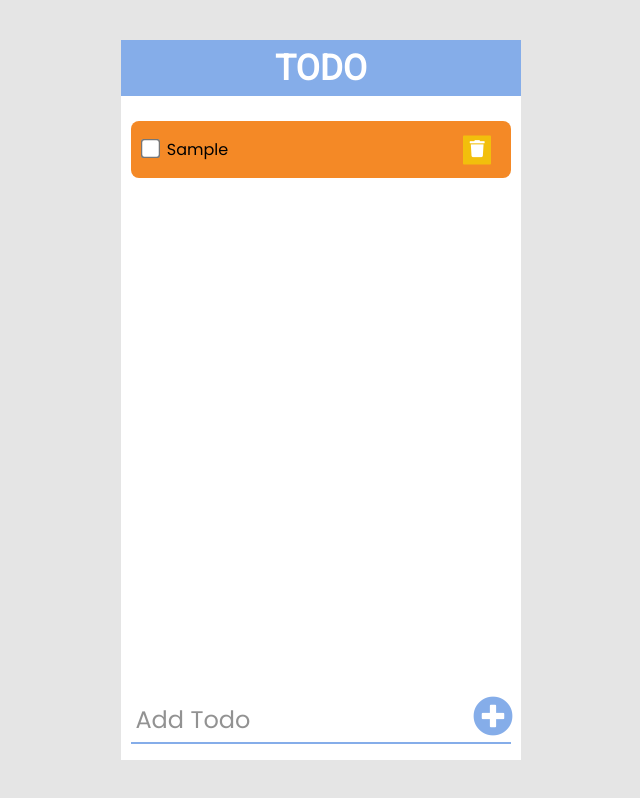
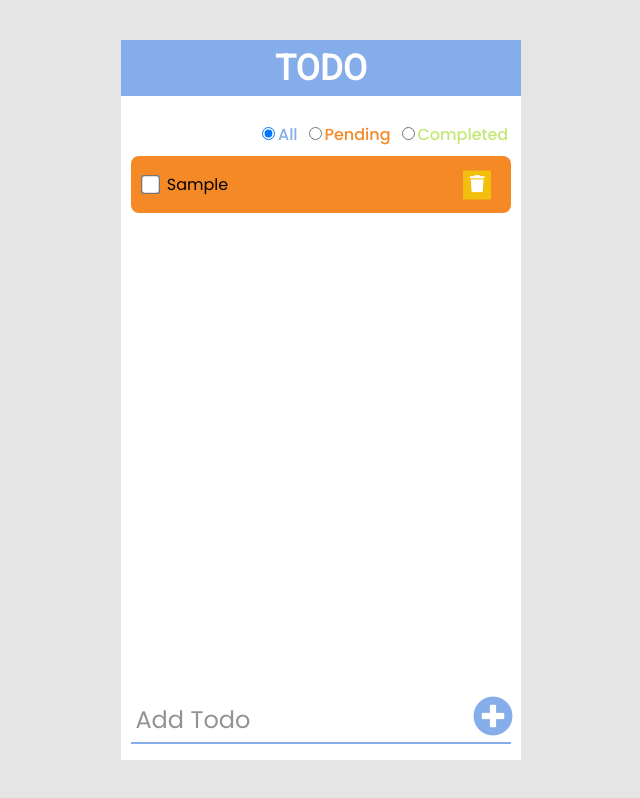
Before and after one commit to Pankaj455/React-TodoApp, a React (Create React App) app: page / in a window 1280 px wide. Both pictures are taken after typing "Sample" into the empty fields and a click on the button 812 px from the left and 716 px from the top of the page. Shown: the whole page, without its empty margins (319-959 px from the left). Built offline with nearby package versions, Linux system fonts and the light colour scheme.

Commit message:
implementing addTodos and removeTodo with localStorage api

```diff
--- a/public/index.html
+++ b/public/index.html
@@ -40,6 +40,7 @@
 
       To begin the development, run `npm start` or `yarn start`.
       To create a production bundle, use `npm run build` or `yarn build`.
+
     -->
 </body>
 
--- a/src/App.css
+++ b/src/App.css
@@ -25,6 +25,114 @@
     color: #fff;
     font-weight: 600;
     margin: 0.2em 0;
+    user-select: none;
+}
+
+.filter{
+    /* border: 1px solid black; */
+    text-align: end;
+    padding: 1.6em 0.8em 0.6em 0;
+}
+
+.font-wt{
+    font-weight: 500;
+}
+
+.form-check-label:nth-of-type(1){
+    color: #85ADE9;
+}
+.form-check-label:nth-of-type(2){
+    color: #F48926;
+}
+.form-check-label:nth-of-type(3){
+    color: #C3E875;
+}
+
+.form-check-label:nth-of-type(1),
+.form-check-label:nth-of-type(2)
+{
+    margin-right: 0.7em;
+}
+
+.form-check-input:nth-of-type(1),
+.form-check-input:nth-of-type(2),
+.form-check-input:nth-of-type(3)
+{
+    margin-right: 0.2em;
+}
+
+.todos-container{
+    /* border: 2px solid black; */
+    width: calc(100% - 20px);
+    height: calc(100% - 150px);
+    position: relative;
+    margin: 0 auto;
+    overflow-y: auto;
+}
+
+.short-msg{
+    position: absolute;
+    font-size: 18px;
+    top: 25%;
+    left: 3%;
+    color: rgba(0, 0, 0, 0.427);
+    font-weight: 500;
+    user-select: none;
+}
+
+.todos-container ul{
+    list-style: none;
+    /* border: 2px solid orange; */
+}
+
+.todo-item{
+    background-color: #F48926;
+    /* border: 2px solid blue; */
+    border-radius: 8px;
+    margin-bottom: 0.8em;
+    padding: 1em 3.5em 1em 0.8em;
+    position: relative;
+    display: flex;
+    justify-content: flex-start;
+}
+
+.complete{
+    background-color: #C3E875;
+}
+
+input[type="checkbox"]{
+    /* display: inline-block; */
+    transform: scale(1.5);
+    cursor: pointer;
+    margin-right: 10px;
+    align-self: center;
+}
+
+.trash-btn{
+    position: absolute;
+    font-size: 17px;
+    right: 20px;
+    top: 50%;
+    transform: translateY(-50%);
+    cursor: pointer;
+    padding: 0.1rem 0.4rem;
+    border-radius: 0.05em;
+    border: none;
+    outline: none;
+    background-color: rgba(241, 198, 9, 0.877);
+    color: white;
+}
+
+.trash-btn:hover{
+    background-color: transparent;
+}
+
+.trash-btn:active{
+    background-color: rgba(241, 198, 9, 0.877);
+}
+
+.trash-btn i{
+    pointer-events: none;
 }
 
 .add-todo{
@@ -47,6 +155,7 @@
 
 input::placeholder{
     color:rgba(0, 0, 0, 0.427);
+    user-select: none;
 }
 
 
@@ -72,52 +181,3 @@ input::placeholder{
 .add-todo button i:active{
     color: #85ADE9;
 }
-
-.todos-container{
-    /* border: 2px solid black; */
-    width: calc(100% - 20px);
-    height: calc(100% - 100px);
-    position: relative;
-    top: 25px;
-    margin: 0 auto;
-}
-
-.todos-container ul{
-    list-style: none;
-    /* border: 2px solid orange; */
-}
-
-.todo-item{
-    background-color: #F48926;
-    /* border: 2px solid blue; */
-    border-radius: 8px;
-    margin-bottom: 0.8em;
-    padding: 1em 0.8em;
-    position: relative;
-}
-
-.complete{
-    background-color: #C3E875;
-}
-
-input[type="checkbox"]{
-    /* display: inline-block; */
-    transform: scale(1.5);
-    cursor: pointer;
-    margin-right: 10px;
-}
-
-.trash-btn{
-    position: absolute;
-    font-size: 17px;
-    right: 20px;
-    top: 50%;
-    transform: translateY(-50%);
-    cursor: pointer;
-    padding: 0.1rem 0.4rem;
-    border-radius: 0.05em;
-    border: none;
-    outline: none;
-    background-color: rgba(241, 198, 9, 0.877);
-    color: white;
-}
--- a/src/App.js
+++ b/src/App.js
@@ -1,19 +1,49 @@
 import './App.css'
-import { useState } from 'react'
+import { useState, useEffect } from 'react'
 import Header from './components/Header'
 import AddTodos from './components/AddTodos'
 import Lists from './components/Lists'
+import Filter from './components/Filter'
 
 function App() {
   const [todos, setTodos] = useState([])
+  useEffect(() => {
+    let todolist = JSON.parse(localStorage.getItem('todos')) ?
+      JSON.parse(localStorage.getItem('todos'))
+      : []
+    setTodos(todolist)
+  }, [])
+
   function addTodos(todo) {
+    if (localStorage.getItem('todos')) {
+      const list = JSON.parse(localStorage.getItem('todos'))
+      list.push(todo)
+      localStorage.setItem('todos', JSON.stringify(list))
+    } else {
+      localStorage.setItem('todos', JSON.stringify([todo]))
+    }
     setTodos([...todos, todo])
   }
 
+  function removeTodo(id) {
+    const list = JSON.parse(localStorage.getItem('todos'))
+    list.splice(id, 1)
+    localStorage.setItem('todos', JSON.stringify(list))
+    setTodos(prevTodos => {
+      let updateTodos = [...prevTodos]
+      updateTodos.splice(id, 1)
+      return updateTodos
+    })
+  }
   return (
     <div className="container">
       <Header />
-      <Lists todos={todos} />
+      <Filter />
+      {
+        todos.length === 0 ?
+          <span className="short-msg">No Tasks To Do...</span>
+          : <Lists todos={todos} removeTodo={removeTodo} />
+      }
       <AddTodos addTodos={addTodos} />
     </div>
   );
--- /dev/null
+++ b/src/components/Filter.jsx
@@ -0,0 +1,36 @@
+import { useState } from "react"
+
+export default function Filter() {
+    const [option, setOption] = useState("All")
+    return (
+        <div className="filter">
+            <input className="form-check-input"
+                type="radio"
+                name="inlineRadioOptions"
+                value="All"
+                id="inlineRadio1"
+                checked={option === "All"}
+                onChange={e => setOption(e.target.value)}
+            />
+            <label className="form-check-label font-wt" htmlFor="inlineRadio1">All</label>
+            <input className="form-check-input"
+                type="radio"
+                name="inlineRadioOptions"
+                value="Pending"
+                id="inlineRadio2"
+                checked={option === "Pending"}
+                onChange={e => setOption(e.target.value)}
+            />
+            <label className="form-check-label font-wt" htmlFor="inlineRadio2">Pending</label>
+            <input className="form-check-input"
+                type="radio"
+                name="inlineRadioOptions"
+                value="Completed"
+                id="inlineRadio3"
+                checked={option === "Completed"}
+                onChange={e => setOption(e.target.value)}
+            />
+            <label className="form-check-label font-wt" htmlFor="inlineRadio3">Completed</label>
+        </div>
+    )
+}
--- a/src/components/Lists.jsx
+++ b/src/components/Lists.jsx
@@ -1,10 +1,12 @@
 import TodoItem from './TodoItem'
-export default function Lists({ todos }) {
+export default function Lists({ todos, removeTodo }) {
     return (
         <div className="todos-container">
             <ul>
                 {
-                    todos.map((todo, index) => <TodoItem key={index} todo={todo} />)
+                    todos.map((todo, index) =>
+                        <TodoItem key={index} id={index} todo={todo} removeTodo={removeTodo} />
+                    )
                 }
             </ul>
         </div>
--- a/src/components/TodoItem.jsx
+++ b/src/components/TodoItem.jsx
@@ -1,6 +1,6 @@
 import { useState } from "react"
 
-export default function TodoItem({ todo }) {
+export default function TodoItem({ todo, removeTodo, id }) {
     const [checked, setChecked] = useState(false)
     return (
         <li className={`todo-item ${checked && "complete"}`}>
@@ -9,8 +9,8 @@ export default function TodoItem({ todo }) {
                 checked={checked}
                 onChange={() => setChecked(!checked)}
             />
-            <span className="todo">{!checked ? todo : <strike>{todo}</strike>}</span>
-            <button className="trash-btn"><i className="fas fa-trash"></i></button>
+            <span className="todo">{todo}</span>
+            <button className="trash-btn" onClick={() => removeTodo(id)}><i className="fas fa-trash"></i></button>
         </li>
     )
 }
```
